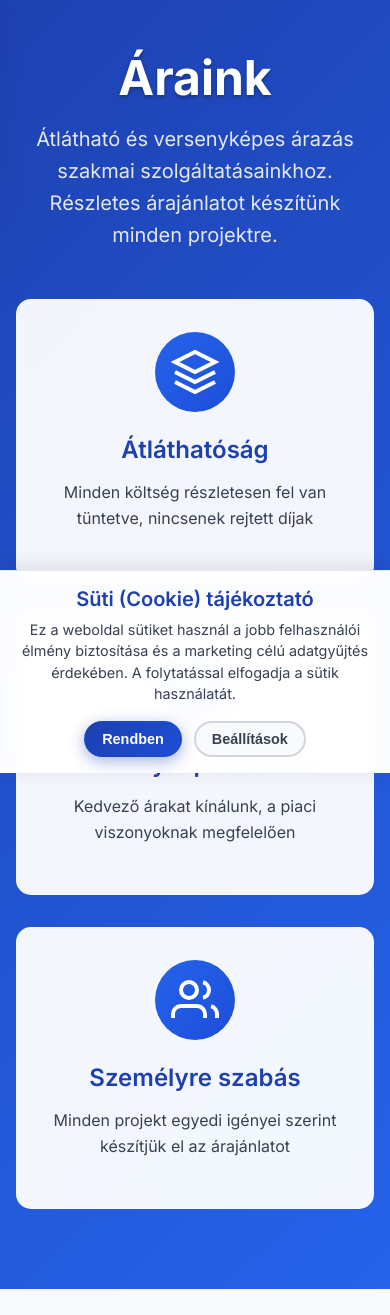
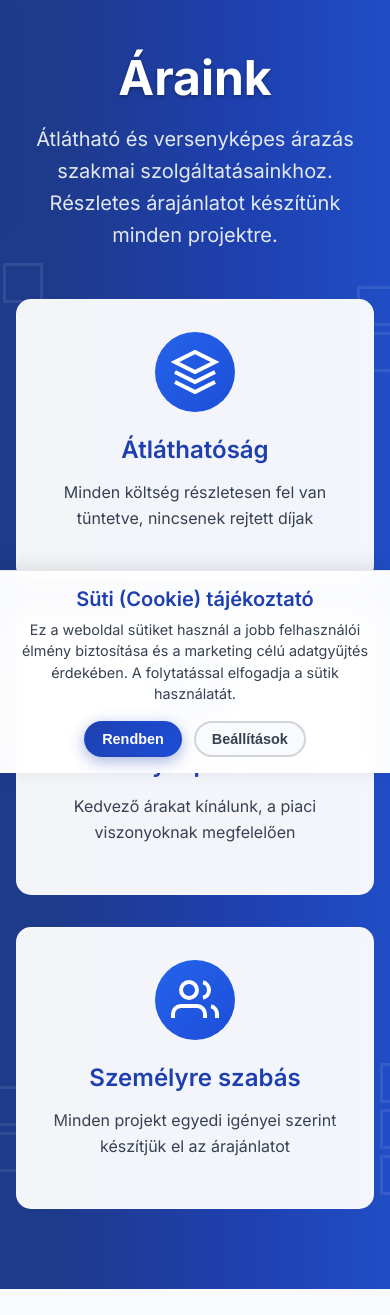
Before and after one commit to JurgenRauch/Sugallat.hu, a PHP site: page /pages/arak.html in a window 390 px wide. Shown: the part 71-1386 px from the top of the page. Run offline with PHP 8.4, Linux system fonts and the light colour scheme.

Commit message:
design and fixes

```diff
--- a/pages/arak.html
+++ b/pages/arak.html
@@ -20,6 +20,7 @@
     <link rel="stylesheet" href="css/main.css">
     <link rel="stylesheet" href="css/components.css">
     <link rel="stylesheet" href="css/responsive.css">
+    <link rel="stylesheet" href="css/square-patterns.css">
 
     <!-- Google Fonts -->
     <link rel="preconnect" href="https://fonts.googleapis.com">
--- a/pages/css/main.css
+++ b/pages/css/main.css
@@ -9,7 +9,15 @@
     --color-bg-light-blue: #e0f2fe;       /* Light blue background for highlighting */
     --color-bg-blue: #bae6fd;             /* Blue background for sections */
     --color-bg-hover: #f0f9ff;            /* Light blue for hovered cards */
-    --blue-gradient: linear-gradient(135deg, #1e40af, #2563eb);  /* Blue gradient for hero sections */
+    --blue-gradient: linear-gradient(90deg,
+        #1e3a8a 0px,           /* Solid dark blue from left edge */
+        #1e3a8a 200px,         /* Start gradient after 200px */
+        #1e40af 960px,         /* 1/4 of 4K width (960px) */
+        #2563eb 1920px,        /* Center of 4K width (1920px) */
+        #1e40af 2880px,        /* 3/4 of 4K width (2880px) */
+        #1e3a8a 3640px,        /* End gradient before 4K edge */
+        #1e3a8a 3840px         /* Solid dark blue to 4K edge and beyond */
+    );  /* 4K-optimized blue gradient */
     --light-grey-bg: #f1f5f9;             /* Cool light grey that complements blue */
 
     /* Text Colors */
@@ -780,6 +788,8 @@ p {
     background: #1f2937;
     color: white;
     padding: 60px 0 20px;
+    position: relative;
+    overflow: hidden;
 }
 
 .footer-content {
@@ -1905,6 +1915,38 @@ p {
 @media (max-width: 768px) {
     .marquee-track {
         animation-duration: 600s;
+    }
+}
+
+/* ===== RESPONSIVE GRADIENT ADJUSTMENTS ===== */
+
+/* Tablets: Center gradient around 1280px (tablet center) */
+@media (max-width: 1024px) and (min-width: 769px) {
+    :root {
+        --blue-gradient: linear-gradient(90deg,
+            #1e3a8a 0px,           /* Solid dark blue from left edge */
+            #1e3a8a 100px,         /* Start gradient after 100px */
+            #1e40af 480px,         /* 1/4 of tablet range */
+            #2563eb 1280px,        /* Center around tablet width */
+            #1e40af 1680px,        /* 3/4 of tablet range */
+            #1e3a8a 2080px,        /* End gradient */
+            #1e3a8a 2560px         /* Solid dark blue beyond */
+        );
+    }
+}
+
+/* Mobile: Center gradient around 640px (mobile center) */
+@media (max-width: 768px) {
+    :root {
+        --blue-gradient: linear-gradient(90deg,
+            #1e3a8a 0px,           /* Solid dark blue from left edge */
+            #1e3a8a 50px,          /* Start gradient after 50px */
+            #1e40af 240px,         /* 1/4 of mobile range */
+            #2563eb 640px,         /* Center around mobile width */
+            #1e40af 1040px,        /* 3/4 of mobile range */
+            #1e3a8a 1240px,        /* End gradient */
+            #1e3a8a 1440px         /* Solid dark blue beyond */
+        );
     }
 }
 
--- /dev/null
+++ b/pages/css/square-patterns.css
@@ -0,0 +1,130 @@
+/* ===== SQUARE CLUSTER BACKGROUND PATTERNS ===== */
+/*
+ * Modular CSS for adding subtle geometric square outlines to blue backgrounds
+ * Usage: Add class 'has-square-patterns' to any element with blue background
+ */
+
+:root {
+    --shape-size: 64px;            /* 2x the original size (was 32px) */
+    --shape-stroke: 3px;           /* Thicker stroke for visibility */
+    --shape-gap: 12px;             /* Larger gap to match bigger size */
+    --shape-color: rgba(255, 255, 255, 0.25);  /* More visible opacity */
+    --cluster-opacity: 0.5;        /* Higher opacity for more noticeable effect */
+}
+
+/* Base container for square patterns */
+.has-square-patterns {
+    position: relative;
+    overflow: hidden;  /* Ensures squares can't go outside their area */
+}
+
+/* Square cluster container */
+.square-cluster {
+    position: absolute;
+    display: grid;
+    gap: var(--shape-gap);
+    opacity: var(--cluster-opacity);
+    pointer-events: none;
+    transform: translate(-50%, -50%);
+    z-index: 0;
+}
+
+/* Grid layouts for different cluster sizes */
+.g-3 {
+    grid-template-columns: repeat(3, var(--shape-size));
+}
+
+.g-5 {
+    grid-template-columns: repeat(5, var(--shape-size));
+}
+
+.g-7 {
+    grid-template-columns: repeat(7, var(--shape-size));
+}
+
+.g-3x3 {
+    grid-template-columns: repeat(3, var(--shape-size));
+}
+
+/* Individual square shape */
+.square-shape {
+    width: var(--shape-size);
+    height: var(--shape-size);
+    box-sizing: border-box;
+    border: var(--shape-stroke) solid var(--shape-color);
+    filter: drop-shadow(0 0 4px rgba(255, 255, 255, 0.15));  /* Stronger glow */
+}
+
+/* Empty placeholder for grid positioning */
+.square-empty {
+    width: var(--shape-size);
+    height: var(--shape-size);
+}
+
+/* Responsive adjustments */
+@media (max-width: 768px) {
+    :root {
+        --shape-size: 48px;        /* Smaller on mobile but still 2x original */
+        --shape-gap: 8px;
+        --cluster-opacity: 0.4;
+    }
+}
+
+@media (max-width: 480px) {
+    :root {
+        --shape-size: 40px;        /* Even smaller on very small screens */
+        --shape-gap: 6px;
+        --cluster-opacity: 0.35;
+    }
+}
+
+/* Animation variants (optional) */
+.square-cluster.animate-fade {
+    animation: fadeInPattern 2s ease-out;
+}
+
+.square-cluster.animate-scale {
+    animation: scaleInPattern 1.5s ease-out;
+}
+
+@keyframes fadeInPattern {
+    from {
+        opacity: 0;
+    }
+    to {
+        opacity: var(--cluster-opacity);
+    }
+}
+
+@keyframes scaleInPattern {
+    from {
+        opacity: 0;
+        transform: translate(-50%, -50%) scale(0.5);
+    }
+    to {
+        opacity: var(--cluster-opacity);
+        transform: translate(-50%, -50%) scale(1);
+    }
+}
+
+/* Color variants for different backgrounds */
+.square-cluster.light-pattern {
+    --shape-color: rgba(255, 255, 255, 0.3);
+    --cluster-opacity: 0.6;
+}
+
+.square-cluster.dark-pattern {
+    --shape-color: rgba(0, 0, 0, 0.2);
+    --cluster-opacity: 0.4;
+}
+
+.square-cluster.accent-pattern {
+    --shape-color: rgba(59, 130, 246, 0.3);
+    --cluster-opacity: 0.5;
+}
+
+/* Footer-specific styling (dark background with subtle white squares) */
+.footer .square-cluster {
+    --shape-color: rgba(255, 255, 255, 0.08);
+    --cluster-opacity: 0.3;
+}
--- a/pages/en/index.html
+++ b/pages/en/index.html
@@ -20,6 +20,7 @@
     <link rel="stylesheet" href="../css/main.css">
     <link rel="stylesheet" href="../css/components.css">
     <link rel="stylesheet" href="../css/responsive.css">
+    <link rel="stylesheet" href="../css/square-patterns.css">
 
     <!-- Google Fonts -->
     <link rel="preconnect" href="https://fonts.googleapis.com">
--- a/pages/js/main.js
+++ b/pages/js/main.js
@@ -21,6 +21,12 @@ document.addEventListener('DOMContentLoaded', function() {
 
         // Initialize client marquee if on homepage
         initClientMarquee();
+
+        // Generate square clusters for blue backgrounds
+        setTimeout(() => {
+            console.log('🕐 Delayed execution of generateSquareClusters');
+            generateSquareClusters();
+        }, 100);
     });
 });
 
@@ -243,6 +249,18 @@ function loadHeader() {
 // ===== FOOTER LOADER FUNCTIONS =====
 function loadFooter() {
     console.log('loadFooter function called');
+
+    // Load square-patterns.css dynamically (only once)
+    if (!document.querySelector('link[href*="square-patterns.css"]')) {
+        const inSubdirectory = window.location.pathname.includes('/blog/') || window.location.pathname.includes('/en/');
+        const cssPath = inSubdirectory ? '../css/square-patterns.css' : 'css/square-patterns.css';
+
+        const link = document.createElement('link');
+        link.rel = 'stylesheet';
+        link.href = cssPath;
+        document.head.appendChild(link);
+        console.log('✅ Loaded square-patterns.css dynamically');
+    }
 
     // Determine if we're in a subdirectory for proper path handling
     const inSubdirectory = window.location.pathname.includes('/blog/') || window.location.pathname.includes('/en/');
@@ -1377,3 +1395,124 @@ function initMarqueeDrag(marqueeTrack) {
 
     console.log('Drag functionality initialized');
 }
+
+// ===== SQUARE CLUSTER PATTERN GENERATOR =====
+/**
+ * Generates random square cluster patterns for elements with 'has-square-patterns' class
+ * Requires: css/square-patterns.css to be loaded
+ */
+function generateSquareClusters() {
+    console.log('🔷 Generating square clusters for blue backgrounds');
+
+    // Find all elements that should have square patterns
+    const patternElements = document.querySelectorAll('.has-square-patterns');
+    console.log('🔍 Found elements with has-square-patterns:', patternElements.length);
+
+    if (patternElements.length === 0) {
+        // Fallback: auto-apply to common background elements (blue sections and footer)
+        const blueBackgrounds = document.querySelectorAll('.hero, .cta, .page-hero, .footer');
+        console.log('🔍 Found blue background elements:', blueBackgrounds.length);
+        blueBackgrounds.forEach((el, index) => {
+            console.log(`🎯 Adding has-square-patterns to element ${index + 1}:`, el.className);
+            el.classList.add('has-square-patterns');
+        });
+        console.log(`✅ Auto-applied 'has-square-patterns' to ${blueBackgrounds.length} elements`);
+        return generateSquareClusters(); // Recursive call with updated elements
+    }
+
+    patternElements.forEach((section, sectionIndex) => {
+        console.log(`🎨 Adding clusters to section ${sectionIndex + 1}:`, section.className);
+
+        // Predefined shapes using your format
+        const SHAPES = [
+            [[1,1],[1,1]],
+            [[1,1,1],[1,1,1]],
+            [[1,1,1],[1,1,1],[1,1,1]],
+            [[1,1,1],[1,0,1],[1,1,1]],
+            [[1,1,1],[1,1,0],[1,0,0]],
+            [[1,1,0],[0,1,1],[0,0,1]],
+            [[1,1,1],[0,1,0]],
+            [[1,0],[1,0],[1,1]],
+            [[1,1],[1,0],[1,0]],
+            [[1,1,0],[0,1,1]],
+            [[0,1,1],[1,1,0]],
+            [[1,0,1],[0,1,0],[1,0,1]],
+            [[1,0,0],[0,1,0],[0,0,1]],
+            [[1,1,0],[1,0,0]]
+        ];
+
+        // Convert shape arrays to CSS grid format
+        const convertShapeToGrid = (shape) => {
+            const rows = shape.length;
+            const cols = Math.max(...shape.map(row => row.length));
+            const gridItems = [];
+
+            for (let row = 0; row < rows; row++) {
+                for (let col = 0; col < cols; col++) {
+                    const value = shape[row] && shape[row][col] !== undefined ? shape[row][col] : 0;
+                    gridItems.push(value === 1 ? 'square-shape' : 'square-empty');
+                }
+            }
+
+            return {
+                gridTemplateColumns: `repeat(${cols}, var(--shape-size))`,
+                gridTemplateRows: `repeat(${rows}, var(--shape-size))`,
+                items: gridItems
+            };
+        };
+
+        // Create fixed grid positions extending beyond visible area
+        const gridSpacing = 400; // pixels between grid positions (moderate spacing for more shapes)
+        const shapeSize = 64; // base shape size
+
+        // Calculate grid positions (including outside visible area)
+        const startX = -gridSpacing; // Start before visible area
+        const startY = -gridSpacing; // Start before visible area
+        const endX = section.offsetWidth + gridSpacing; // End after visible area
+        const endY = section.offsetHeight + gridSpacing; // End after visible area
+
+        let shapeIndex = 0;
+
+        // Create grid of shapes
+        for (let x = startX; x < endX; x += gridSpacing) {
+            for (let y = startY; y < endY; y += gridSpacing) {
+                // Select shape in sequence (cycling through all shapes)
+                const shape = SHAPES[shapeIndex % SHAPES.length];
+                const gridConfig = convertShapeToGrid(shape);
+
+                // Convert pixel position to percentage
+                const xPercent = (x / section.offsetWidth) * 100;
+                const yPercent = (y / section.offsetHeight) * 100;
+
+                // Create cluster container
+                const cluster = document.createElement('div');
+                cluster.className = 'square-cluster';
+                cluster.style.position = 'absolute';
+                cluster.style.left = `${xPercent}%`;
+                cluster.style.top = `${yPercent}%`;
+                cluster.style.display = 'grid';
+                cluster.style.gridTemplateColumns = gridConfig.gridTemplateColumns;
+                cluster.style.gridTemplateRows = gridConfig.gridTemplateRows;
+                cluster.style.gap = 'var(--shape-gap)';
+                cluster.style.opacity = 'var(--cluster-opacity)';
+                cluster.style.pointerEvents = 'none';
+                cluster.style.transform = 'translate(-50%, -50%)';
+                cluster.style.zIndex = '0';
+
+                // Add shapes to cluster
+                gridConfig.items.forEach(shapeClass => {
+                    const shapeElement = document.createElement('div');
+                    shapeElement.className = shapeClass;
+                    cluster.appendChild(shapeElement);
+                });
+
+                // Add cluster to section
+                section.appendChild(cluster);
+
+                shapeIndex++;
+            }
+        }
+
+        console.log(`✨ Added ${shapeIndex} fixed-position shapes to section`);
+    });
+}
--- a/pages/weboldal.html
+++ b/pages/weboldal.html
@@ -20,6 +20,7 @@
     <link rel="stylesheet" href="css/main.css">
     <link rel="stylesheet" href="css/components.css">
     <link rel="stylesheet" href="css/responsive.css">
+    <link rel="stylesheet" href="css/square-patterns.css">
 
     <!-- Google Fonts -->
     <link rel="preconnect" href="https://fonts.googleapis.com">
```
Also changed, not shown: pages/szolgaltatasok.html (+18 -0 lines).
